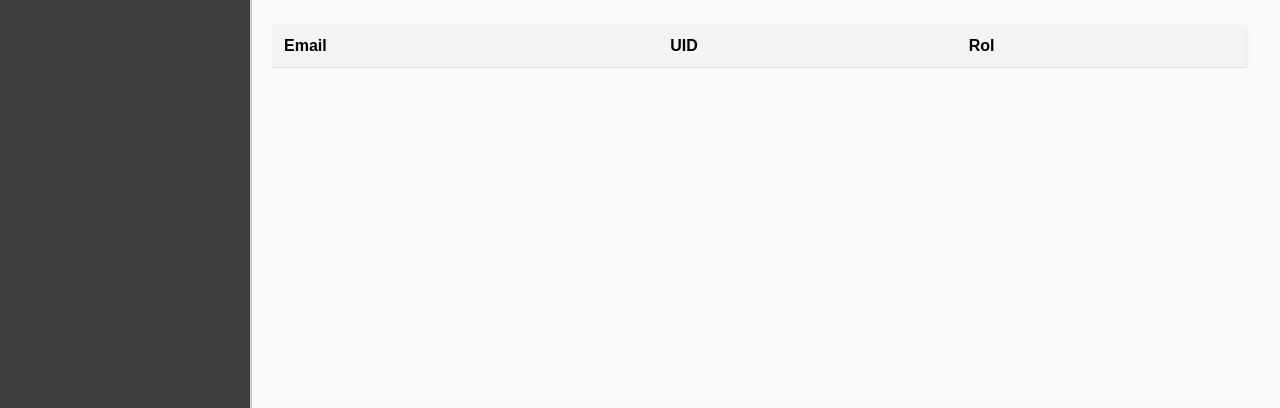
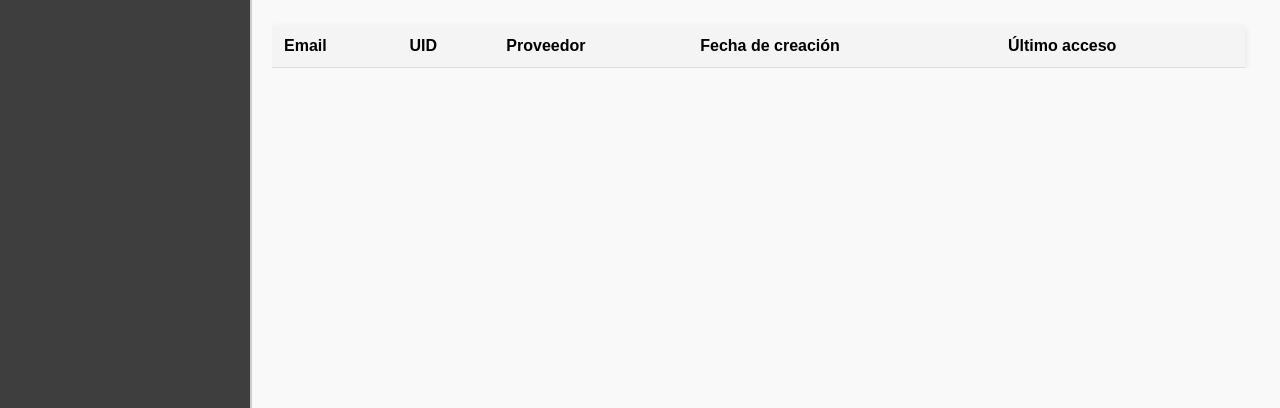
Before and after one commit to Cecrack/sitio-web, a plain HTML site: page screens/panelAdministracion.html in a window 1280 px wide. Shown: the part 452-860 px from the top of the page. Drawn offline with Linux system fonts and the light colour scheme; no server answers.

Commit message:
Update panelAdministracion.html

```diff
--- a/screens/panelAdministracion.html
+++ b/screens/panelAdministracion.html
@@ -41,9 +41,11 @@
             <table id="users-table">
                 <thead>
                     <tr>
-                        <th>Email</th>
-                        <th>UID</th>
-                        <th>Rol</th>
+                    <th>Email</th>
+                    <th>UID</th>
+                    <th>Proveedor</th>
+                    <th>Fecha de creación</th>
+                    <th>Último acceso</th>
                     </tr>
                 </thead>
                 <tbody>
```
